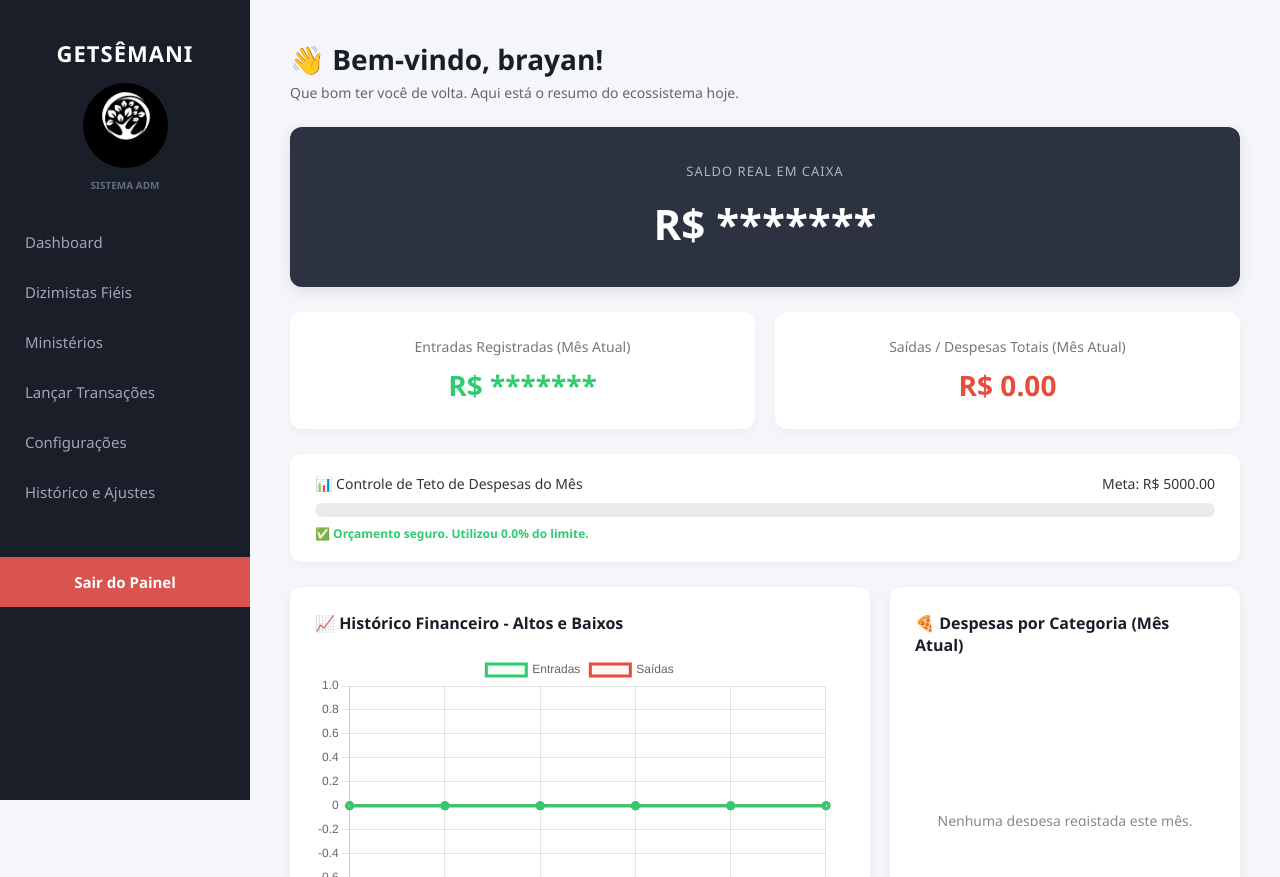
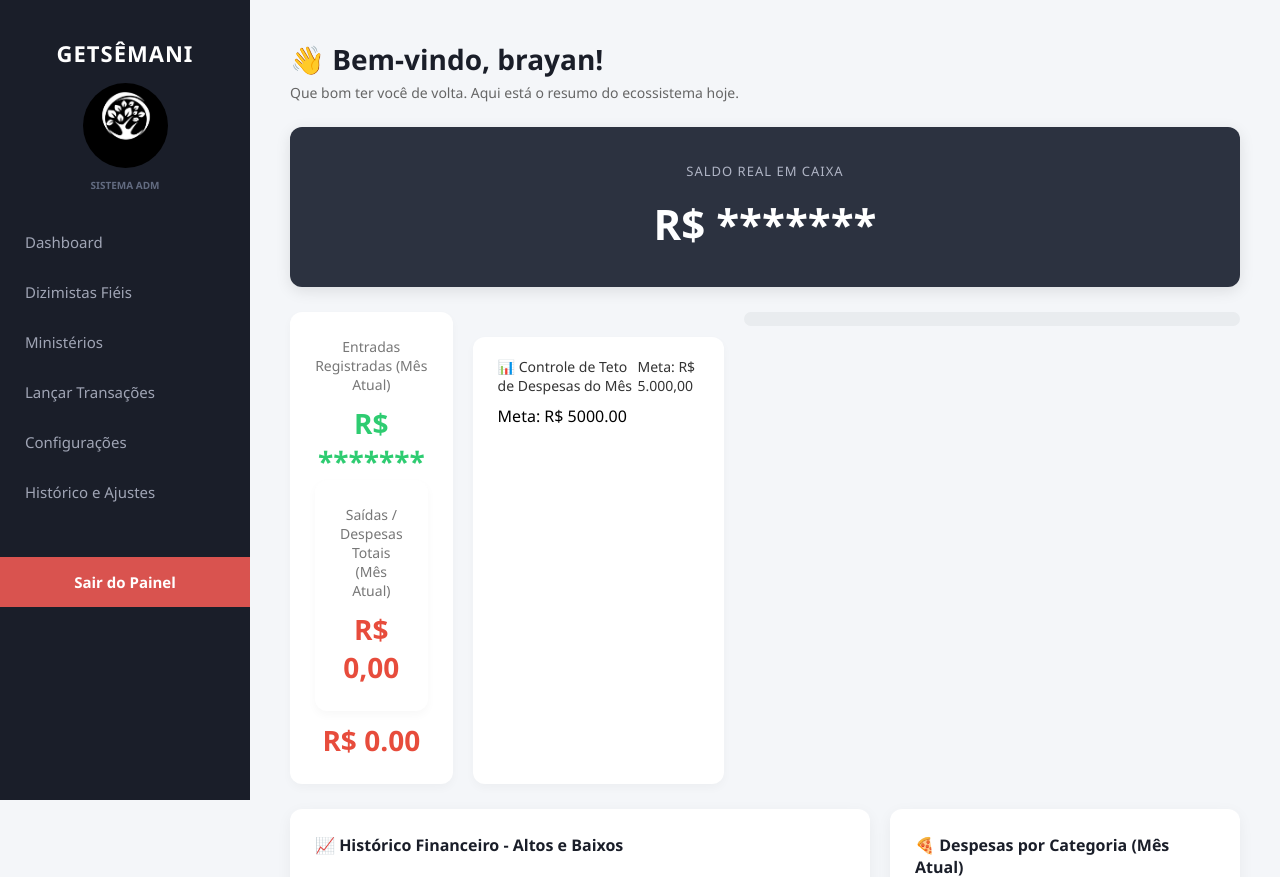
Before and after one commit to brayancanuto2023-hash/getsemani-system, a Flask app: page /dashboard in a window 1280 px wide. Shown: the top 877 px of the page. Run offline with Flask 3, Linux system fonts and the light colour scheme; a user stored in the database is signed in; data comes from the database, SQL or seed files in the repository; data that the repository does not hold is empty; a map, chart or similar area stays blank.

Commit message:
Update index.html

```diff
--- a/templates/index.html
+++ b/templates/index.html
@@ -211,21 +211,21 @@
                 {% else %}
                     <h2 style="color: #2ecc71;">R$ *******</h2>
                 {% endif %}
-            </div>
-
             <div class="card-menor">
-                <p>Saídas / Despesas Totais (Mês Atual)</p>
+    <p>Saídas / Despesas Totais (Mês Atual)</p>
+    <h2 style="color: #e74c3c;" id="valorSaidasMes">R$ {{ "{:,.2f}".format(saidas or 0).replace(',', 'v').replace('.', ',').replace('v', '.') }}</h2>
+</div>
                 <h2 style="color: #e74c3c;" id="valorSaidasMes">R$ {{ "%.2f"|format(saidas) }}</h2>
             </div>
-        </div>
-
         <div class="card-orcamento">
-            <div class="meta-header">
-                <span>📊 Controle de Teto de Despesas do Mês</span>
+    <div class="meta-header">
+        <span>📊 Controle de Teto de Despesas do Mês</span>
+        <span id="textoMetaInfo">Meta: R$ {{ "{:,.2f}".format(meta_orcamento or 0).replace(',', 'v').replace('.', ',').replace('v', '.') }}</span>
+    </div>
                 <span id="textoMetaInfo">Meta: R$ {{ "%.2f"|format(meta_orcamento) }}</span>
             </div>
             <div class="barra-progresso-fundo">
-                <div class="barra-progresso-preenchimento" id="barraProgressoOrcamento"></div>
+                <div class="alerta-orcamento" id="alertaOrcamentoTexto"></div>
             </div>
             <div class="alerta-orcamento" id="alertaOrcamentoTexto"></div>
         </div>
```
